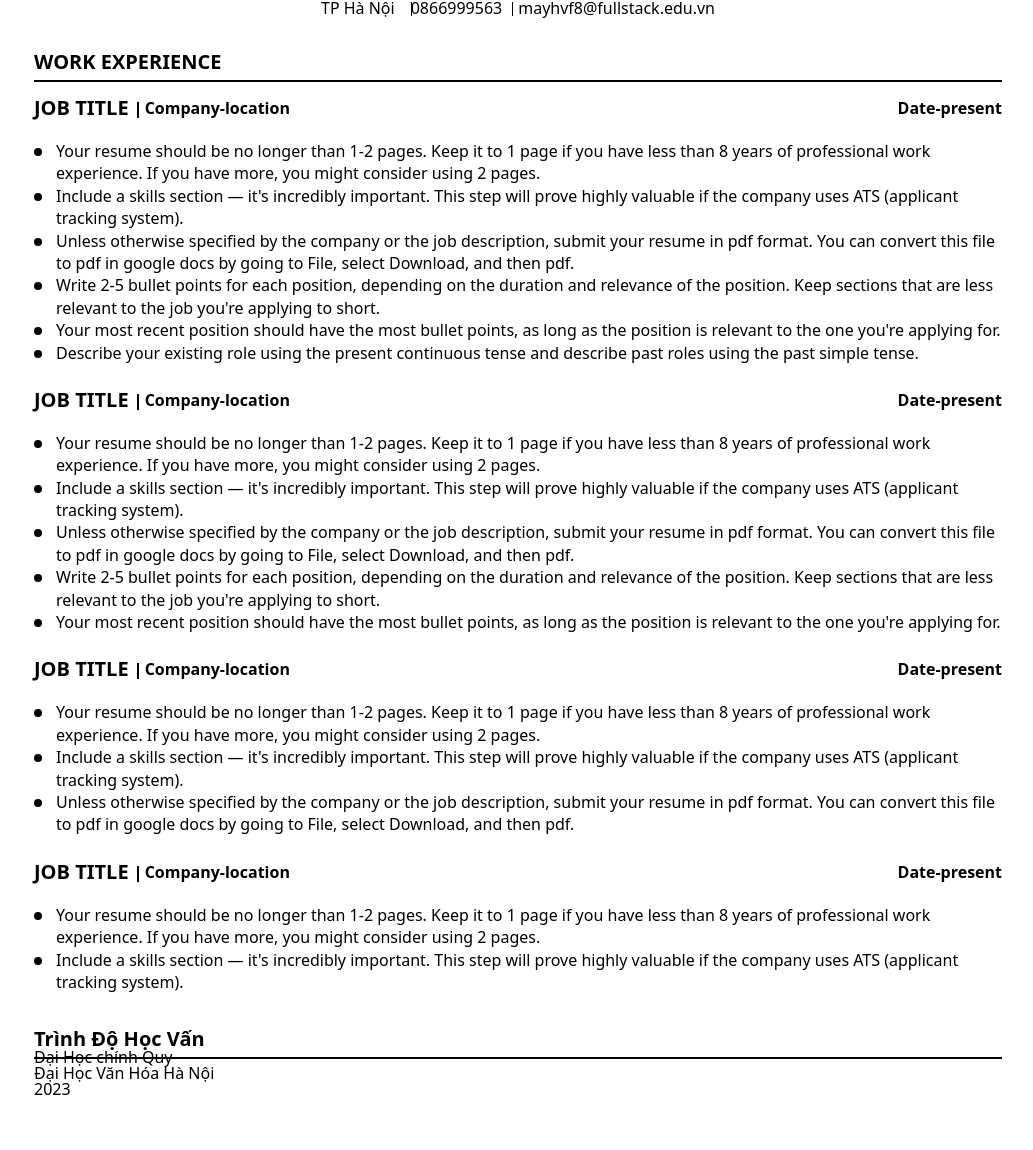
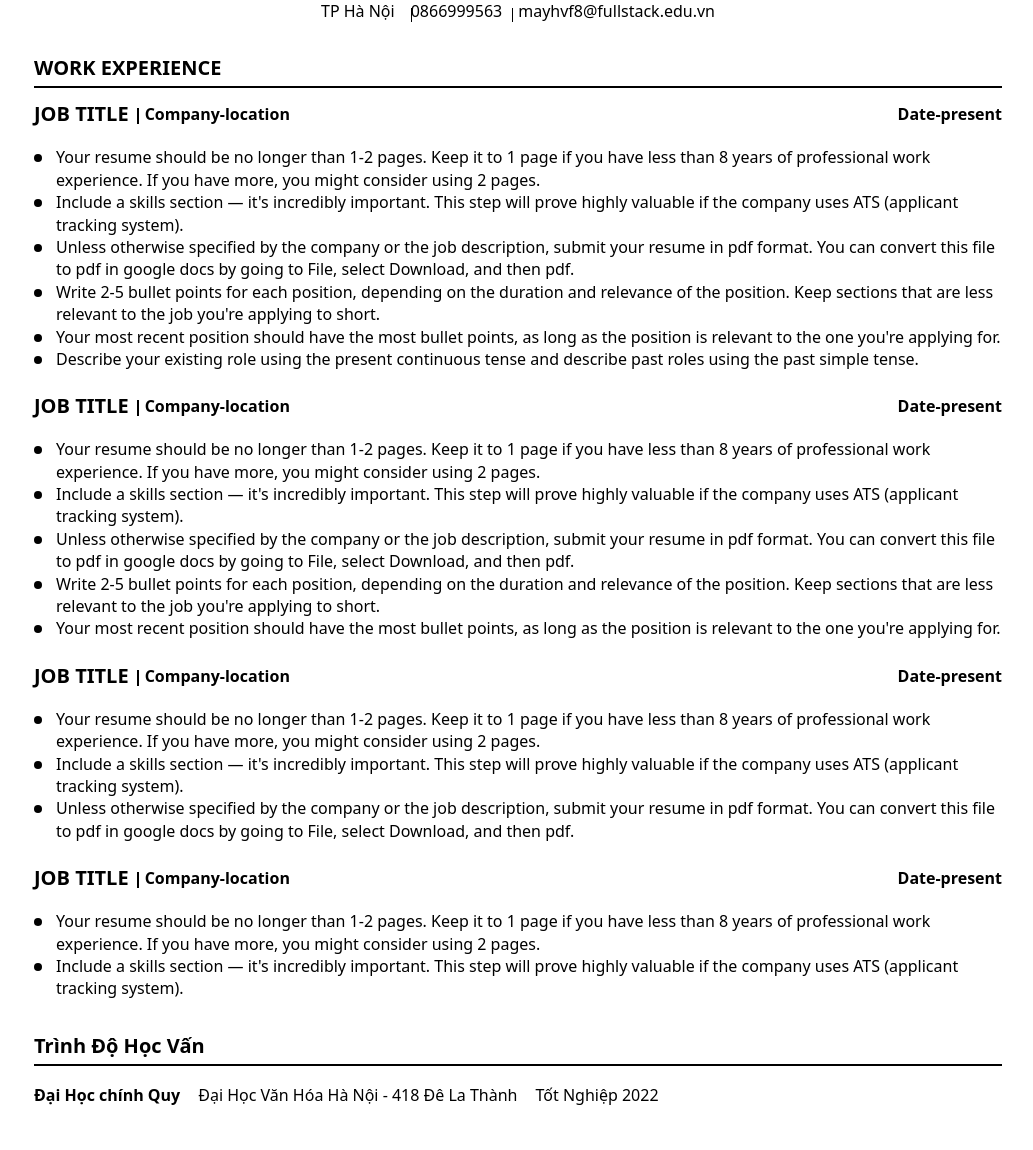
Before and after one commit to MayHoang24/f8-zoom-day-4, a plain HTML site: page cv.html in a window 1280 px wide. Shown: the part 92-1242 px from the top of the page, without its empty margins (122-1155 px from the left). Drawn offline with Linux system fonts and the light colour scheme.

Commit message:
complete project CV

```diff
--- a/css/styles.css
+++ b/css/styles.css
@@ -25,6 +25,11 @@ u{
 a{
     text-decoration: none;
     color: inherit;
+}
+
+a:hover{
+    text-decoration: underline;
+    color: rgb(33, 9, 241);
 }
 
 input, button, textarea, select{
@@ -74,6 +79,11 @@ input, button, textarea, select{
     justify-content: center;
 
     position: relative;
+
+
+    font-size: 16px;
+    line-height: 1.4;
+    font-weight: 500;
 }
 
 .phone__number::before{
@@ -147,3 +157,20 @@ input, button, textarea, select{
     top: 8px;
     left: -22px;
 }
+
+.education{
+    margin-top: 28px;
+
+    display: flex;
+    gap: 18px;
+    align-items: center;
+
+
+    font-size: 16px;
+    line-height: 1.4;
+    font-weight: 500;
+}
+
+.degree{
+    font-weight: 700;
+}
--- a/cv.html
+++ b/cv.html
@@ -1,5 +1,5 @@
 <!DOCTYPE html>
-<html lang="en">
+<html lang="vi">
     <head>
         <meta charset="UTF-8" />
         <meta name="viewport" content="width=device-width, initial-scale=1.0" />
@@ -160,8 +160,8 @@
             <h2 class="heading heading__2 heading__underline">Trình Độ Học Vấn</h2>
             <div class="education">
                 <p class="degree">Đại Học chính Quy</p>
-                <p><a href="https://huc.edu.vn/" class="university">Đại Học Văn Hóa Hà Nội</a></p>
-                <p class="year">2023</p>
+                <p><a href="https://huc.edu.vn/" class="university">Đại Học Văn Hóa Hà Nội - 418 Đê La Thành</a></p>
+                <p class="year">Tốt Nghiệp 2022</p>
             </div>
         </div>
     </body>
```
Also changed, not shown: index.html (+5 -4 lines).
